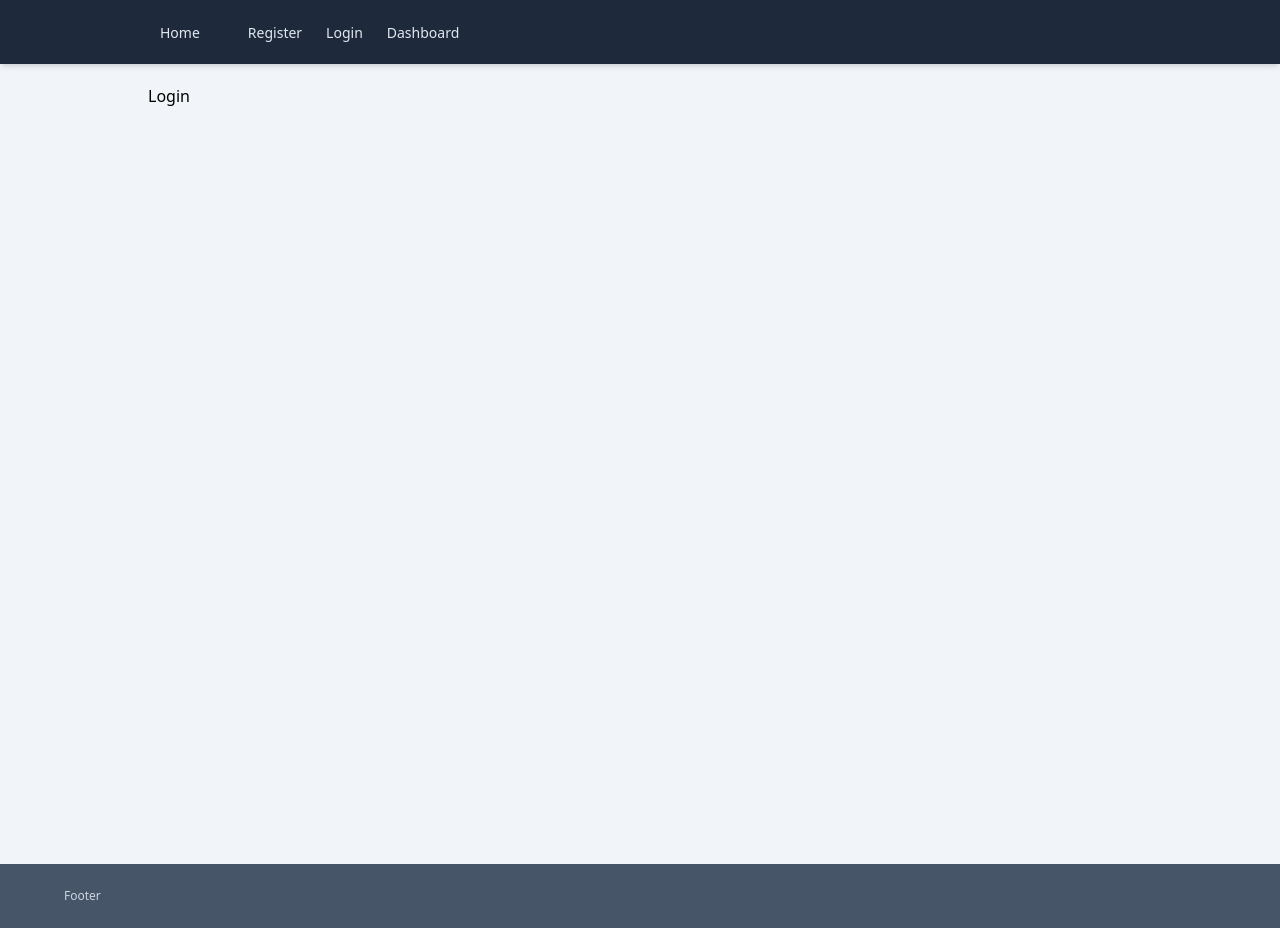
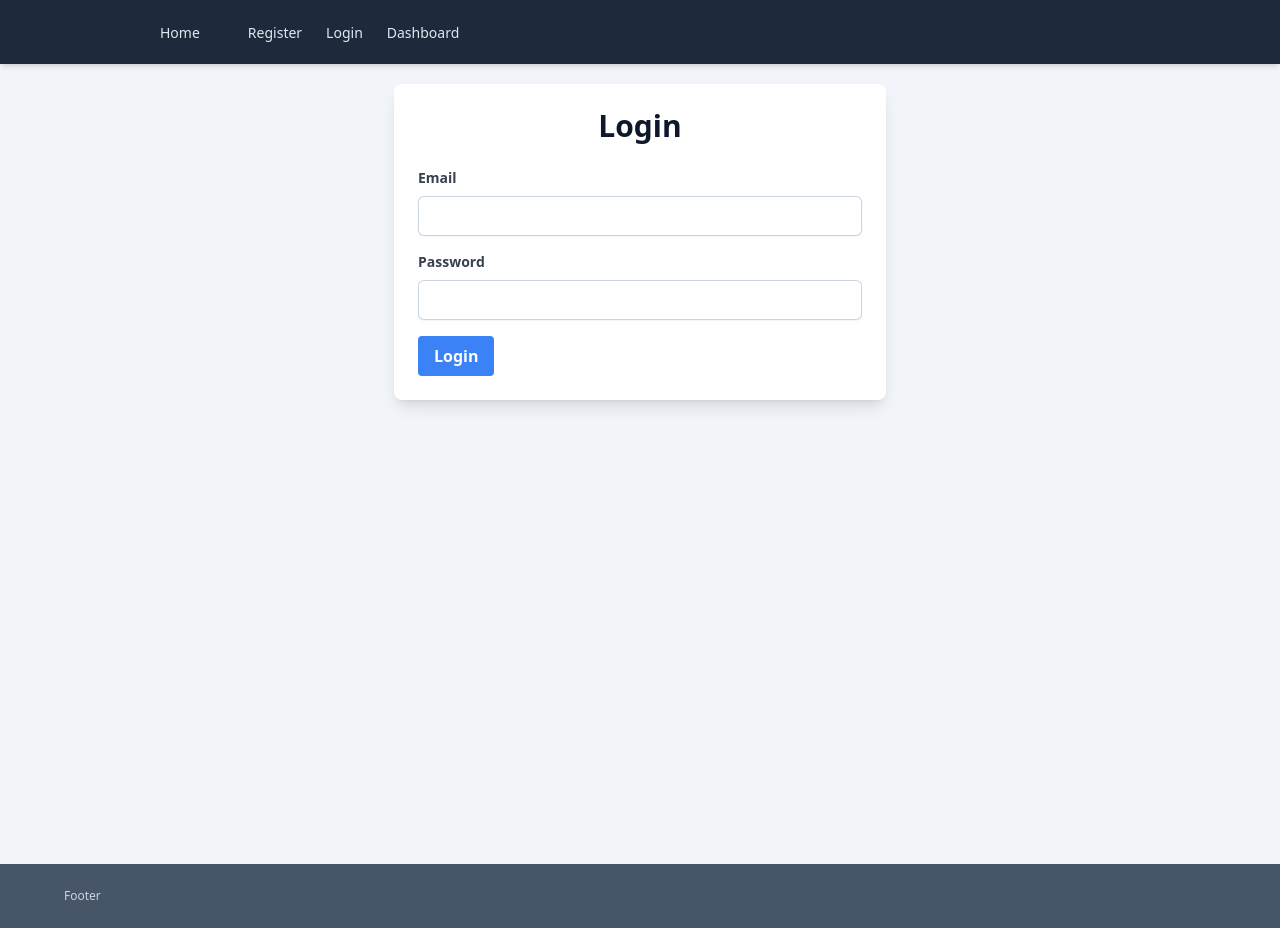
Before and after one commit to rafi021/next_blog_crash, a Next.js app: page /login in a window 1280 px wide. Built offline with nearby package versions, Linux system fonts and the light colour scheme.

Commit message:
register form with validation

```diff
--- a/package.json
+++ b/package.json
@@ -9,9 +9,10 @@
     "lint": "next lint"
   },
   "dependencies": {
+    "next": "15.1.3",
     "react": "^19.0.0",
     "react-dom": "^19.0.0",
-    "next": "15.1.3"
+    "zod": "^3.24.1"
   },
   "devDependencies": {
     "postcss": "^8",
--- a/src/app/(auth)/login/page.jsx
+++ b/src/app/(auth)/login/page.jsx
@@ -1,8 +1,47 @@
+"use client"
 import React from 'react'
+import { useActionState } from 'react';
+const Login = () => {
+    const [state, action, isPending] = useActionState(Login, undefined)
+    return (
+        <div className='container w-1/2'>
+            <h1 className='title'>Login</h1>
 
-const Login = () => {
-    return (
-        <div>Login</div>
+            <form action="" className='space-y-4'>
+                <div className="">
+                    <label htmlFor="email" className="block text-gray-700 text-sm font-bold mb-2">
+                        Email
+                    </label>
+                    <input
+                        type="email"
+                        id="email"
+                        name="email"
+                        className="shadow appearance-none border rounded w-full py-2 px-3 text-gray-700 focus:outline-none focus:shadow-outline"
+                    />
+                    {state?.errors?.email && (<p className='error'>{state?.errors.email}</p>)}
+                </div>
+                <div className="">
+                    <label htmlFor="password" className="block text-gray-700 text-sm font-bold mb-2">
+                        Password
+                    </label>
+                    <input
+                        type="password"
+                        id="password"
+                        name="password"
+                        className="shadow appearance-none border rounded w-full py-2 px-3 text-gray-700 focus:outline-none focus:shadow-outline"
+                    />
+                    {state?.errors?.password && (<p className='error'>{state?.errors.password}</p>)}
+                </div>
+                <div className="flex items-end gap-4">
+                    <button
+                        type="submit" disabled={isPending}
+                        className="bg-blue-500 hover:bg-blue-700 text-white font-bold py-2 px-4 rounded focus:outline-none focus:shadow-outline"
+                    >
+                        {isPending ? 'Loading...' : "Login"}
+                    </button>
+                </div>
+            </form>
+        </div>
     )
 }
 
--- a/src/app/(auth)/register/page.jsx
+++ b/src/app/(auth)/register/page.jsx
@@ -19,8 +19,10 @@ const Register = () => {
                         type="email"
                         id="email"
                         name="email"
+                        defaultValue={state?.email}
                         className="shadow appearance-none border rounded w-full py-2 px-3 text-gray-700 focus:outline-none focus:shadow-outline"
                     />
+                    {state?.errors?.email && (<p className="error">{state.errors.email}</p>)}
                 </div>
                 <div className="">
                     <label htmlFor="password" className="block text-gray-700 text-sm font-bold mb-2">
@@ -32,6 +34,16 @@ const Register = () => {
                         name="password"
                         className="shadow appearance-none border rounded w-full py-2 px-3 text-gray-700 focus:outline-none focus:shadow-outline"
                     />
+                    {state?.errors?.password && (
+                        <div className="error">
+                            <p>Password must:</p>
+                            <ul className="list-disc list-inside ml-4">
+                                {state.errors.password.map(err => (
+                                    <li key={err}>{err}</li>
+                                ))}
+                            </ul>
+                        </div>
+                    )}
                 </div>
                 <div className="">
                     <label htmlFor="confirmPassword" className="block text-gray-700 text-sm font-bold mb-2">
@@ -43,6 +55,7 @@ const Register = () => {
                         name="confirmPassword"
                         className="shadow appearance-none border rounded w-full py-2 px-3 text-gray-700 focus:outline-none focus:shadow-outline"
                     />
+                    {state?.errors?.confirmPassword && (<p className="error">{state.errors.confirmPassword}</p>)}
                 </div>
                 <div className="flex items-end gap-4">
                     <button className='btn-primary' disabled={isPending}>
```
Also changed, not shown: src/actions/auth.js (+29 -6 lines), src/lib/rules.js (added, +40 -0 lines), 1 other file (tests, documents, lock files or other folders).
